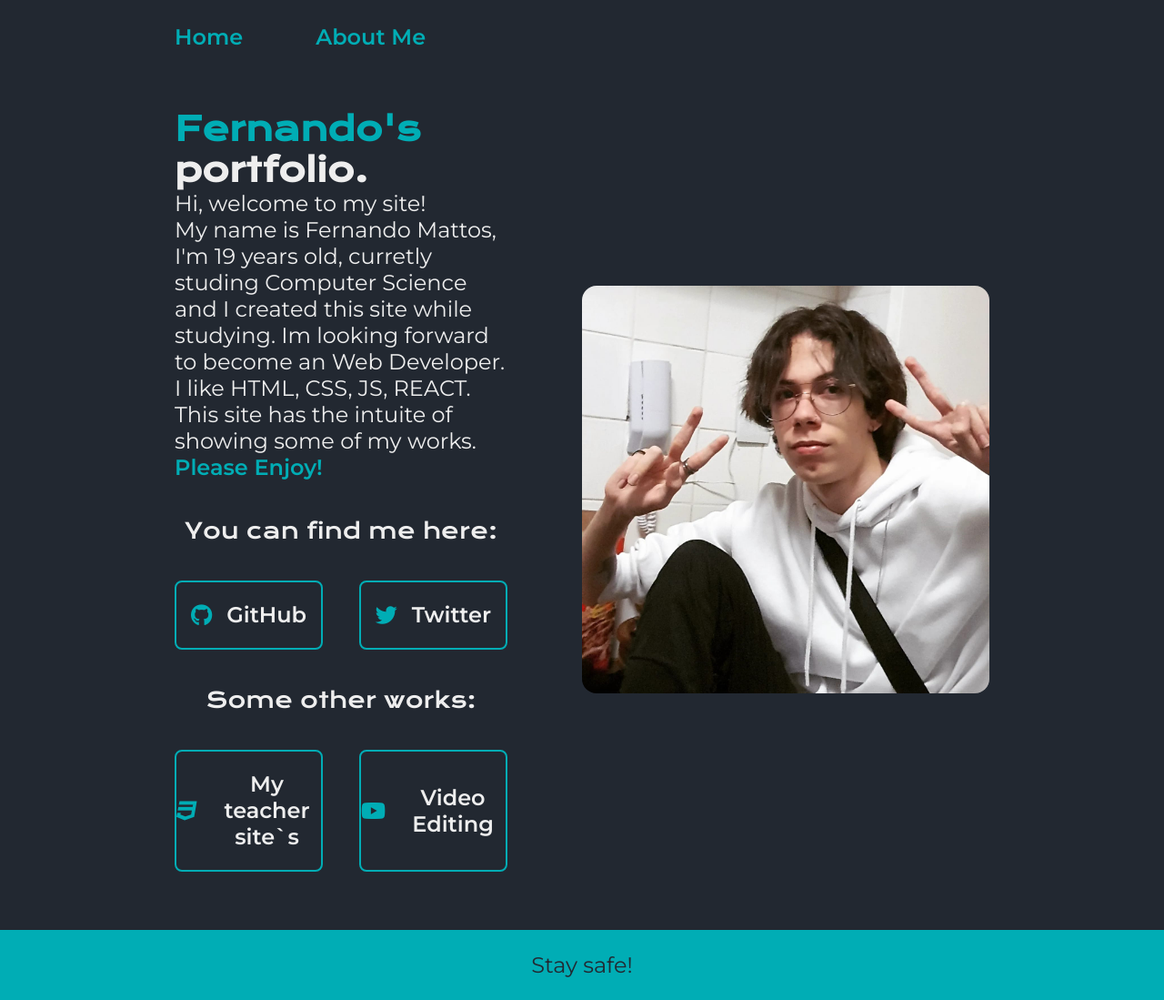
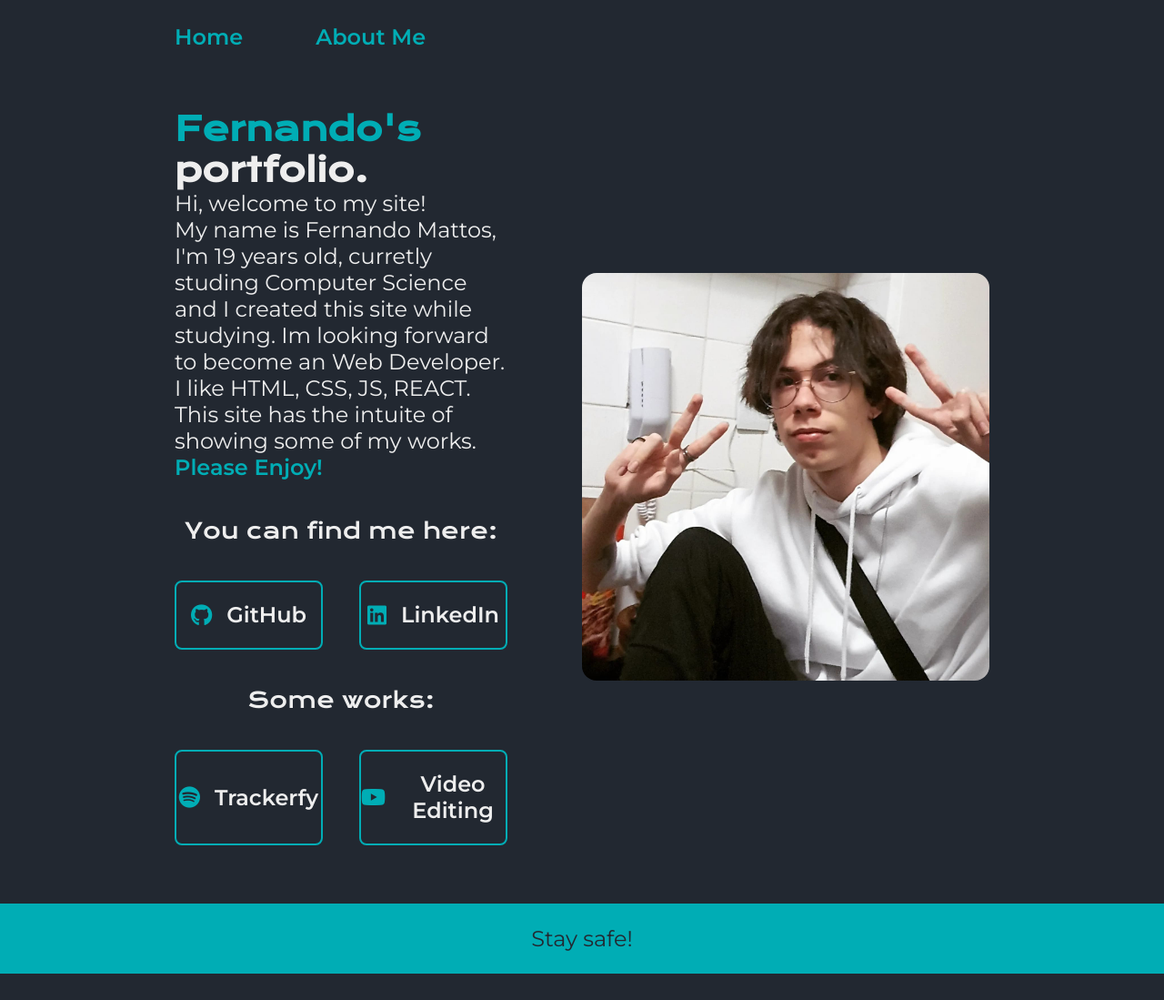
Before and after one commit to FernandoMMattos/portfolio, a plain HTML site: page index.html in a window 1280 px wide. Shown: the whole page at 91% size. After the commit the page ends 1070 px from the top, so only its background shows below. Drawn offline with nearby package versions, Linux system fonts and the light colour scheme.

Commit message:
Update index.html

```diff
--- a/index.html
+++ b/index.html
@@ -21,27 +21,27 @@
         <section class="presentation__content">
             <div class="presentation__content__text">
                 <h1 class="presentation__text__title"><strong class="blue">Fernando's</strong> portfolio.</h1>
-                <P class="presentation__text__paragraph">Hi, welcome to my site! <br>
+                <p class="presentation__text__paragraph">Hi, welcome to my site! <br>
                     My name is Fernando Mattos, I'm 19 years old, curretly studing Computer Science and I created this site
                     while studying. Im looking forward to become an Web Developer. I like HTML, CSS, JS, REACT.<br>
                     This site has the intuite of showing some of my works. <br>
                     <strong class="blue">Please Enjoy!</strong>
-                </P>
+                </p>
             </div>
             <h2 class="presentation__links__subtitle">You can find me here:</h2>
             <div class="presentation__links1">
                 <a class="presentation__links__nav" href="https://github.com/FernandoMMattos">
                     <i class="fa-brands fa-github"></i>
                     GitHub</a>
-                <a class="presentation__links__nav" href="https://twitter.com/Etcloide">
-                    <i class="fa-brands fa-twitter"></i>
-                    Twitter</a>
+                <a class="presentation__links__nav" href="https://www.linkedin.com/in/fernando-mattos-229098230/">
+                    <i class="fa-brands fa-linkedin"></i>
+                    LinkedIn</a>
             </div>
-            <h2 class="presentation__links__subtitle">Some other works:</h2>
+            <h2 class="presentation__links__subtitle">Some works:</h2>
             <div class="presentation__links2">
-                <a class="presentation__links__nav" href="vitor.one">
-                    <i class="fa-brands fa-css3"></i>
-                    My teacher site`s</a>
+                <a class="presentation__links__nav" href="https://trackerfydeploy.onrender.com">
+                    <i class="fa-brands fa-spotify"></i>
+                    Trackerfy</a>
                 <a class="presentation__links__nav" href="https://youtu.be/XGhN6bd_lDE">
                     <i class="fa-brands fa-youtube"></i>
                     Video Editing</a>
```
